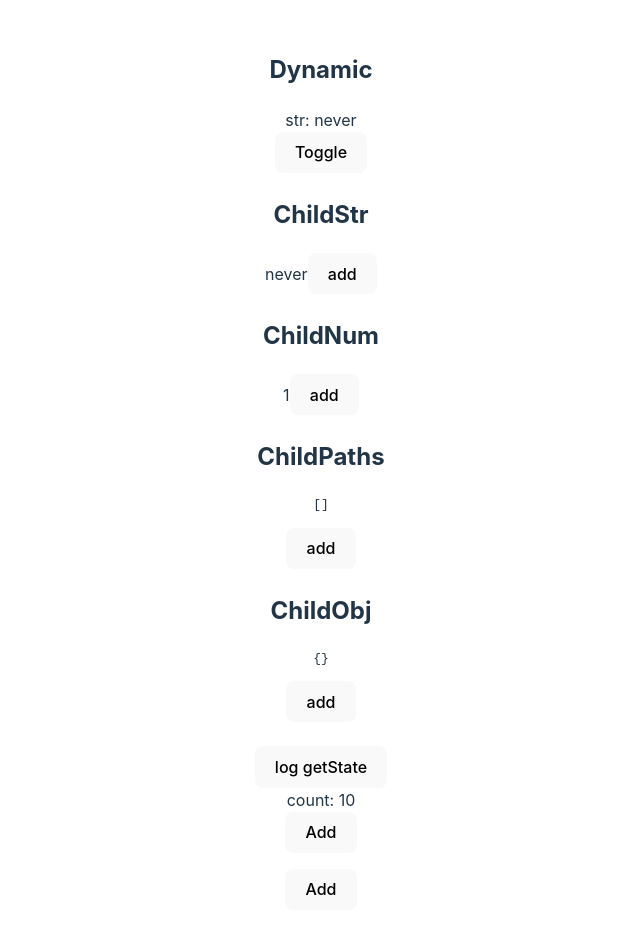
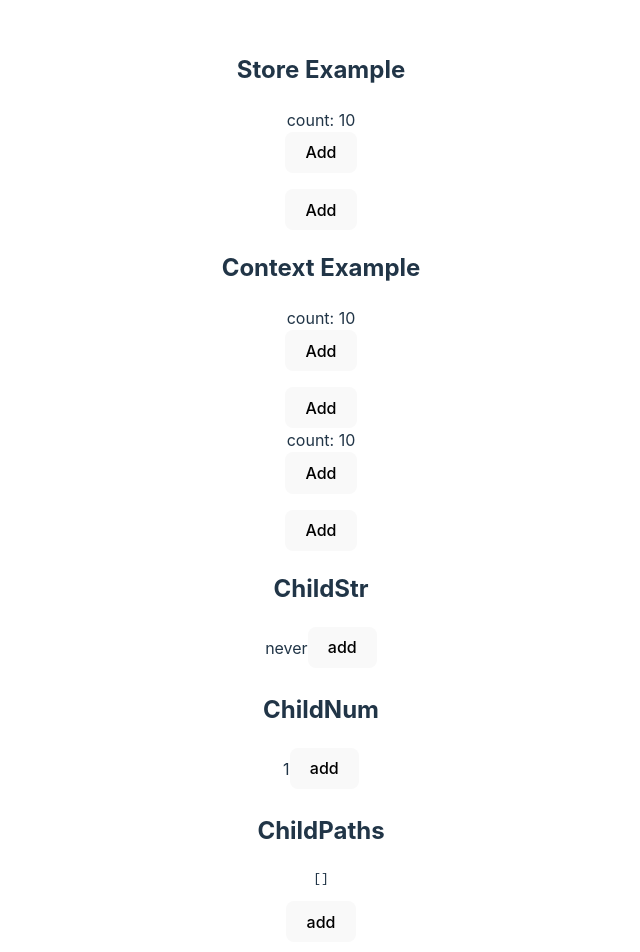
Before and after one commit to xiaofan2406/ryze, a React (Vite) app: page / in a window 1280 px wide. Shown: the top 952 px of the page, without its empty margins (319-959 px from the left). Built offline with nearby package versions, Linux system fonts and the light colour scheme.

Commit message:
fix: add context helper (#33)

```diff
--- a/package.json
+++ b/package.json
@@ -38,7 +38,8 @@
     "lint": "npm run lint:eslint && npm run lint:prettier",
     "format": "prettier '**/*.{ts,tsx,js,jsx,json,css,md}' --write --ignore-path .gitignore",
     "dev": "vite",
-    "build": "tsup",
+    "build": "tsc && tsup",
+    "preversion": "npm run build",
     "test": "vitest --config='./src/lib/vitest.config.ts'",
     "coverage": "vitest --config='./src/lib/vitest.config.ts' --coverage"
   },
--- a/src/App.tsx
+++ b/src/App.tsx
@@ -1,164 +1,18 @@
-import {ReactNode, useState} from 'react';
-import Example from './Example';
-import createStoreContext from './lib';
+import StoreExample from './StoreExample';
+import ContextExample from './ContextExample';
+import Demo from './Demo';
 
 import './App.css';
 
-type State = {
-  paths: number[];
-  obj: object;
-  num: number;
-  str: string;
-};
-
-const {store, useSlice} = createStoreContext({
-  paths: [],
-  obj: {},
-  num: 1,
-  str: 'never',
-} as State);
-
-const ChildStr = () => {
-  const str = useSlice((state) => state.str);
-
-  console.log('ChildStr');
-  return (
-    <div style={{marginBottom: 24}}>
-      <h2>ChildStr</h2>
-      {str}
-      <button
-        onClick={() => {
-          store.setState((prev) => ({
-            ...prev,
-            str: prev.str + 'k',
-          }));
-        }}
-      >
-        add
-      </button>
-    </div>
-  );
-};
-
-const ChildNum = () => {
-  const num = useSlice((state) => state.num);
-
-  console.log('ChildNum');
-  return (
-    <div style={{marginBottom: 24}}>
-      <h2>ChildNum</h2>
-      {num}
-      <button
-        onClick={() => {
-          store.setState((prev) => ({
-            ...prev,
-            num: prev.num + 1,
-          }));
-        }}
-      >
-        add
-      </button>
-    </div>
-  );
-};
-
-const Another = () => {
-  console.log('Another');
-  return null;
-};
-
-const ChildPaths = () => {
-  const paths = useSlice((state) => state.paths);
-
-  console.log('ChildPaths');
-  return (
-    <div style={{marginBottom: 24}}>
-      <Another />
-      <h2>ChildPaths</h2>
-      <pre>{JSON.stringify(paths, null, 2)}</pre>
-      <button
-        onClick={() => {
-          store.setState((prev) => ({
-            ...prev,
-            paths: [...prev.paths, Math.random()],
-          }));
-        }}
-      >
-        add
-      </button>
-    </div>
-  );
-};
-
-const ChildObj = () => {
-  const obj = useSlice((state) => state.obj);
-
-  console.log('ChildObj');
-  return (
-    <div style={{marginBottom: 24}}>
-      <h2>ChildObj</h2>
-      <pre>{JSON.stringify(obj, null, 2)}</pre>
-      <button
-        onClick={() => {
-          store.setState((prev) => ({
-            ...prev,
-            obj: {
-              ...prev.obj,
-              x: 1,
-            },
-          }));
-        }}
-      >
-        add
-      </button>
-    </div>
-  );
-};
-
-const Dynamic = () => {
-  const [name, setName] = useState('str' as keyof State);
-  const slice = useSlice(name) as ReactNode;
-
-  console.log('Dynamic');
-  return (
-    <div style={{marginBottom: 24}}>
-      <h2>Dynamic</h2>
-      <div>
-        {name}: {slice}
-      </div>
-      <button
-        onClick={() => setName((prev) => (prev === 'str' ? 'num' : 'str'))}
-      >
-        Toggle
-      </button>
-    </div>
-  );
-};
-
-const GetState = () => {
-  return (
-    <button
-      onClick={() => {
-        console.log(JSON.stringify(store.getState(), null, 2));
-      }}
-    >
-      log getState
-    </button>
-  );
-};
-
 function App() {
-  console.log('App');
-
   return (
     <div>
-      <Dynamic />
-      <ChildStr />
-      <ChildNum />
-      <ChildPaths />
-      <ChildObj />
-      <GetState />
-      <Example />
+      <h2>Store Example</h2>
+      <StoreExample />
+      <h2>Context Example</h2>
+      <ContextExample />
+      <ContextExample />
+      <Demo />
     </div>
   );
 }
--- a/src/Example.tsx
+++ b/src/ContextExample.tsx
@@ -1,15 +1,15 @@
-import createStore from './lib';
+import {createStoreContext} from './lib';
 
 type State = {
   count: number;
   todos: {title: string; date: number; completed: boolean}[];
 };
 
-const {store, useSlice} = createStore<State>({count: 10, todos: []});
+const {StoreProvider, useStore, useSlice} = createStoreContext<State>();
 
-const Counter = () => {
+function Counter() {
   const count = useSlice('count') as State['count'];
-
+  const store = useStore();
   return (
     <div>
       <div>count: {count}</div>
@@ -22,13 +22,14 @@ const Counter = () => {
       </button>
     </div>
   );
-};
+}
 
 const getActiveTodos = (state: State) =>
   state.todos.filter((item) => !item.completed);
 
-const Todos = () => {
+function Todos() {
   const todos = useSlice(getActiveTodos);
+  const store = useStore();
 
   return (
     <div>
@@ -52,15 +53,15 @@ const Todos = () => {
       </button>
     </div>
   );
-};
+}
 
-const Example = () => {
+function ContextExample() {
   return (
-    <>
+    <StoreProvider initialState={{count: 10, todos: []}}>
       <Counter />
       <Todos />
-    </>
+    </StoreProvider>
   );
-};
+}
 
-export default Example;
+export default ContextExample;
--- /dev/null
+++ b/src/Demo.tsx
@@ -0,0 +1,160 @@
+import {ReactNode, useState} from 'react';
+import {createStore} from './lib';
+
+type State = {
+  paths: number[];
+  obj: object;
+  num: number;
+  str: string;
+};
+
+const {store, useSlice} = createStore({
+  paths: [],
+  obj: {},
+  num: 1,
+  str: 'never',
+} as State);
+
+function ChildStr() {
+  const str = useSlice((state) => state.str);
+
+  console.log('ChildStr');
+  return (
+    <div style={{marginBottom: 24}}>
+      <h2>ChildStr</h2>
+      {str}
+      <button
+        onClick={() => {
+          store.setState((prev) => ({
+            ...prev,
+            str: prev.str + 'k',
+          }));
+        }}
+      >
+        add
+      </button>
+    </div>
+  );
+}
+
+function ChildNum() {
+  const num = useSlice((state) => state.num);
+
+  console.log('ChildNum');
+  return (
+    <div style={{marginBottom: 24}}>
+      <h2>ChildNum</h2>
+      {num}
+      <button
+        onClick={() => {
+          store.setState((prev) => ({
+            ...prev,
+            num: prev.num + 1,
+          }));
+        }}
+      >
+        add
+      </button>
+    </div>
+  );
+}
+
+function Another() {
+  console.log('Another');
+  return null;
+}
+
+function ChildPaths() {
+  const paths = useSlice((state) => state.paths);
+
+  console.log('ChildPaths');
+  return (
+    <div style={{marginBottom: 24}}>
+      <Another />
+      <h2>ChildPaths</h2>
+      <pre>{JSON.stringify(paths, null, 2)}</pre>
+      <button
+        onClick={() => {
+          store.setState((prev) => ({
+            ...prev,
+            paths: [...prev.paths, Math.random()],
+          }));
+        }}
+      >
+        add
+      </button>
+    </div>
+  );
+}
+
+function ChildObj() {
+  const obj = useSlice((state) => state.obj);
+
+  console.log('ChildObj');
+  return (
+    <div style={{marginBottom: 24}}>
+      <h2>ChildObj</h2>
+      <pre>{JSON.stringify(obj, null, 2)}</pre>
+      <button
+        onClick={() => {
+          store.setState((prev) => ({
+            ...prev,
+            obj: {
+              ...prev.obj,
+              x: 1,
+            },
+          }));
+        }}
+      >
+        add
+      </button>
+    </div>
+  );
+}
+
+function Dynamic() {
+  const [name, setName] = useState('str' as keyof State);
+  const slice = useSlice(name) as ReactNode;
+
+  console.log('Dynamic');
+  return (
+    <div style={{marginBottom: 24}}>
+      <h2>Dynamic</h2>
+      <div>
+        {name}: {slice}
+      </div>
+      <button
+        onClick={() => setName((prev) => (prev === 'str' ? 'num' : 'str'))}
+      >
+        Toggle
+      </button>
+    </div>
+  );
+}
+
+function GetState() {
+  return (
+    <button
+      onClick={() => {
+        console.log(JSON.stringify(store.getState(), null, 2));
+      }}
+    >
+      log getState
+    </button>
+  );
+}
+
+function Demo() {
+  return (
+    <>
+      <ChildStr />
+      <ChildNum />
+      <ChildPaths />
+      <ChildObj />
+      <Dynamic />
+      <GetState />
+    </>
+  );
+}
+
+export default Demo;
--- /dev/null
+++ b/src/StoreExample.tsx
@@ -0,0 +1,67 @@
+import {createStore} from './lib';
+
+type State = {
+  count: number;
+  todos: {title: string; date: number; completed: boolean}[];
+};
+
+const {store, useSlice} = createStore<State>({count: 10, todos: []});
+
+function Counter() {
+  const count = useSlice('count') as State['count'];
+
+  return (
+    <div>
+      <div>count: {count}</div>
+      <button
+        onClick={() => {
+          store.setState((prev) => ({...prev, count: prev.count + 1}));
+        }}
+      >
+        Add
+      </button>
+    </div>
+  );
+}
+
+function getActiveTodos(state: State) {
+  return state.todos.filter((item) => !item.completed);
+}
+
+function Todos() {
+  const todos = useSlice(getActiveTodos);
+
+  return (
+    <div>
+      <ul>
+        {todos.map((todo) => (
+          <li key={todo.date}>{todo.title}</li>
+        ))}
+      </ul>
+      <button
+        onClick={() => {
+          store.setState((prev) => ({
+            ...prev,
+            todos: [
+              ...prev.todos,
+              {title: 'New Todo', date: +new Date(), completed: false},
+            ],
+          }));
+        }}
+      >
+        Add
+      </button>
+    </div>
+  );
+}
+
+function StoreExample() {
+  return (
+    <>
+      <Counter />
+      <Todos />
+    </>
+  );
+}
+
+export default StoreExample;
--- a/src/lib/index.tsx
+++ b/src/lib/index.tsx
@@ -1,4 +1,4 @@
-import {useMemo} from 'react';
+import {ReactNode, createContext, useContext, useMemo, useState} from 'react';
 import {unstable_batchedUpdates} from 'react-dom';
 import memoizeOne from 'memoize-one';
 import useSyncExternalStore from './useSyncExternalStore';
@@ -7,6 +7,7 @@ type State = Record<string, unknown>;
 type Subscriber<T extends State> = (state: T) => void;
 type Updater<T extends State> = (prevState: T) => T;
 type ValueOf<T> = T[keyof T];
+type SelectorFunction<S, R> = (state: S) => R;
 
 class Store<StoreState extends State> {
   #state: StoreState;
@@ -47,22 +48,24 @@ class Store<StoreState extends State> {
   };
 }
 
-function createStore<StoreState extends State>(initialState: StoreState) {
+function defaultSelector<StoreState>(state: StoreState) {
+  return state;
+}
+
+export function createStore<StoreState extends State>(
+  initialState: StoreState
+) {
   const store = new Store(initialState);
 
-  type SelectorFunction<R> = (state: StoreState) => R;
-
-  function defaultSelector(state: StoreState) {
-    return state;
-  }
-
   function useSlice(): State;
-  function useSlice<Slice>(selector: SelectorFunction<Slice>): Slice;
+  function useSlice<Slice>(
+    selector: SelectorFunction<StoreState, Slice>
+  ): Slice;
   // TODO how to infer the type of value directly
   function useSlice<Slice extends ValueOf<StoreState>>(
     selector: keyof StoreState
   ): Slice;
-  function useSlice<Slice>(selector: unknown = defaultSelector) {
+  function useSlice<Slice>(selector: unknown = defaultSelector<StoreState>) {
     const getSnapshot = useMemo(() => {
       if (typeof selector === 'string') {
         // There is no need to memoize for string path selector
@@ -76,7 +79,7 @@ function createStore<StoreState extends State>(initialState: StoreState) {
       // - if it returns a path in state directly, it wont rerender as useSyncExternalStore takes care of that change
       // - if it returns a derived result from state, it will re render even if the result does not change
       // Therefore, it is important to declare ensure the selector has the same identity across renders
-      const memo = memoizeOne(selector as SelectorFunction<Slice>);
+      const memo = memoizeOne(selector as SelectorFunction<StoreState, Slice>);
       return () => memo(store.getState());
     }, [selector]);
 
@@ -91,4 +94,52 @@ function createStore<StoreState extends State>(initialState: StoreState) {
   return {store, useSlice};
 }
 
-export default createStore;
+type RyzeStore<StoreState extends State> = {
+  store: Store<StoreState>;
+  useSlice: {
+    (): State;
+    <Slice>(selector: SelectorFunction<StoreState, Slice>): Slice;
+    <Slice extends ValueOf<StoreState>>(selector: keyof StoreState): Slice;
+  };
+};
+
+export function createStoreContext<StoreState extends State>() {
+  const StoreContext = createContext({} as RyzeStore<StoreState>);
+
+  function StoreProvider({
+    children,
+    initialState = {} as StoreState,
+  }: {
+    children: ReactNode;
+    initialState?: StoreState;
+  }) {
+    const [value] = useState(() => createStore(initialState));
+
+    return (
+      <StoreContext.Provider value={value}>{children}</StoreContext.Provider>
+    );
+  }
+
+  function useStore() {
+    const {store} = useContext(StoreContext);
+    return store;
+  }
+
+  function useSlice(): State;
+  function useSlice<Slice>(
+    selector: SelectorFunction<StoreState, Slice>
+  ): Slice;
+  // TODO how to infer the type of value directly
+  function useSlice<Slice extends ValueOf<StoreState>>(
+    selector: keyof StoreState
+  ): Slice;
+  function useSlice(selector: unknown = defaultSelector<StoreState>) {
+    const {useSlice} = useContext(StoreContext);
+    // TODO ???? why
+    return useSlice(selector as any);
+  }
+
+  const StoreConsumer = StoreContext.Consumer;
+
+  return {StoreProvider, StoreConsumer, useStore, useSlice};
+}
--- a/src/main.tsx
+++ b/src/main.tsx
@@ -1,10 +1,10 @@
-import React from 'react';
+import {StrictMode} from 'react';
 import ReactDOM from 'react-dom/client';
 import App from './App.tsx';
 import './index.css';
 
 ReactDOM.createRoot(document.getElementById('root') as HTMLElement).render(
-  // <React.StrictMode>
-  <App />
-  // </React.StrictMode>,
+  <StrictMode>
+    <App />
+  </StrictMode>
 );
```
Also changed, not shown: 2 other files (tests, documents, lock files or other folders).
